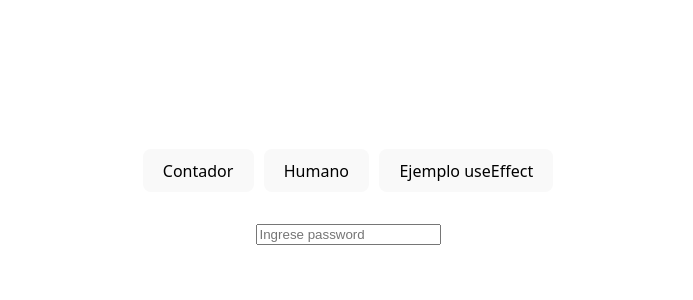
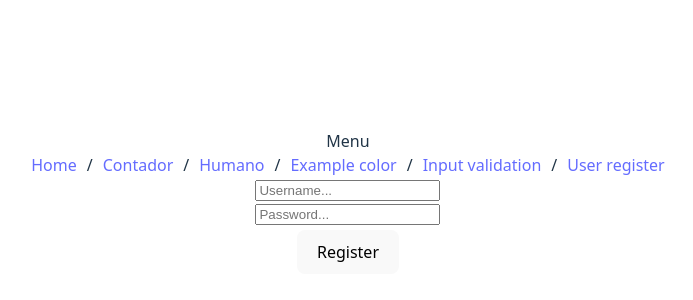
Before and after one commit to jaiminator/prueba-react, a React (Vite) app: page /userRegister in a window 1280 px wide. Shown: the part 196-496 px from the top of the page, without its empty margins (292-985 px from the left). Built offline with nearby package versions, Linux system fonts and the light colour scheme.

Commit message:
React routes & ejercicio registro de usuario

```diff
--- a/package.json
+++ b/package.json
@@ -11,7 +11,8 @@
   },
   "dependencies": {
     "react": "^19.1.0",
-    "react-dom": "^19.1.0"
+    "react-dom": "^19.1.0",
+    "react-router-dom": "^6.30.1"
   },
   "devDependencies": {
     "@eslint/js": "^9.25.0",
--- a/src/App.jsx
+++ b/src/App.jsx
@@ -1,65 +1,30 @@
 import './App.css'
-import Contador from './components/Contador';
-import Titulito from './components/Titulito';
-import Human from './components/Human';
-import { useState, useEffect } from 'react';
-import InputValidation from './components/InputValidation';
+import { BrowserRouter, Route, Routes } from 'react-router-dom'
+import Home from './components/Home'
+import Header from './components/Header'
+import Contador from './components/Contador'
+import Human from './components/Human'
+import ExampleColor from './components/ExampleColor'
+import InputValidation from './components/InputValidation'
+import UserRegister from './components/UserRegister'
 
 function App() {
 
-  // EJERCICIO
-  // Botones: Inicio - Humano
-  // Hacer click en Inicio: muestra Titulito
-  // Hacer click en Humano: muestra humanos
-
-  const humansArray = [
-        {name: "Nico", planet: "Earth", image: "https://photojournal.jpl.nasa.gov/browse/PIA00114.gif"},
-        {name: "Jorge", planet: "Mars", image: "https://styles.redditmedia.com/t5_2qku9/styles/communityIcon_z5gbxg4feoe31.jpg?format=pjpg&s=69cb64628c9f8ee4d2496c4c432a800f59a4bb55"},
-        {name: "Felipe", planet: "Neptune", image: "https://b.thumbs.redditmedia.com/9KPMHfkLV9M3LRTGllY2IYf3vA3lpK8hiyblPFB4Fik.png"},
-    ];
-
-  const [view, setView] = useState("");
-
-  const Example = () => {
-
-    const [favoriteColor, setFavoriteColor] = useState('red');
-    const [test, setTest] = useState(0);
-
-    useEffect(() => {
-        console.log('Se ejecuta el 1er useEffect: componente montado');
-        setTimeout(() => {
-        console.log('Timeout finalizado');
-        setFavoriteColor("yellow");
-        }, 2000);
-    }, []);
-
-    useEffect(()=>{
-        console.log("El color favorito se ha actualizado");
-    }, [favoriteColor])
-
-
-    useEffect(()=>{
-        console.log("test se ha actualizado con :", test);
-    }, [test])
-
-
-    return <h1 onClick={() => setTest(Math.random())}>My Favorite Color is {favoriteColor} - {test}</h1>
-  }
-
-
   return (
     <>
-      <button onClick={() => setView("contador")}>Contador</button>
-      <button onClick={() => setView("humano")}>Humano</button>
-      <button onClick={() => setView("useEffect")}>Ejemplo useEffect</button>
-
-      {view == "contador" && <Contador />}
-      {view == "humano" && humansArray.map((humanElem) => <Human humanProp={humanElem}/>)}
-      {view == "useEffect" && <Example />}
-
-      <br /><br />
-      <InputValidation />
-
+      <div>
+        <BrowserRouter>
+          <Header />
+          <Routes>
+            <Route path='/' element={<Home />} />
+            <Route path='/contador' element={<Contador />} />
+            <Route path='/human' element={<Human />} />
+            <Route path='/exampleColor' element={<ExampleColor />} />
+            <Route path='/inputValidation' element={<InputValidation />} />
+            <Route path='/userRegister' element={<UserRegister />} />
+          </Routes>
+        </BrowserRouter>
+      </div>
     </>
   )
 }
--- a/src/components/Contador.jsx
+++ b/src/components/Contador.jsx
@@ -28,7 +28,7 @@ const Contador = () => {
     return (
         <>
             <h2>Counter: {counter}</h2> {/* Muestra la variable de estado 'counter' por pantalla */}
-            <button style={padding = '10px'} onClick={decrement}>-</button>
+            <button onClick={decrement}>-</button>
             <button onClick={increment}>+</button>
         </>
     )
--- /dev/null
+++ b/src/components/ExampleColor.jsx
@@ -0,0 +1,29 @@
+import { useState, useEffect } from 'react'
+
+const ExampleColor = () => {
+
+    const [favoriteColor, setFavoriteColor] = useState('red');
+    const [test, setTest] = useState(0);
+
+    useEffect(() => {
+        console.log('Se ejecuta el 1er useEffect: componente montado');
+        setTimeout(() => {
+        console.log('Timeout finalizado');
+        setFavoriteColor("yellow");
+        }, 2000);
+    }, []);
+
+    useEffect(()=>{
+        console.log("El color favorito se ha actualizado");
+    }, [favoriteColor])
+
+
+    useEffect(()=>{
+        console.log("test se ha actualizado con :", test);
+    }, [test])
+
+
+    return <h1 onClick={() => setTest(Math.random())}>My Favorite Color is {favoriteColor} - {test}</h1>
+}
+
+export default ExampleColor
--- /dev/null
+++ b/src/components/Header.jsx
@@ -0,0 +1,44 @@
+import { Link } from "react-router-dom"
+
+const Header = () => {
+
+  const separador = {
+    padding: '10px'
+  }
+
+  return (
+    <nav>
+      <span>
+        Menu
+      </span>
+      <div>
+        <span style={separador}>
+          <Link to="/">Home</Link>
+        </span>
+        /
+        <span style={separador}>
+          <Link to="/contador">Contador</Link>
+        </span>
+        /
+        <span style={separador}>
+          <Link to="/human">Humano</Link>
+        </span>
+        /
+        <span style={separador}>
+          <Link to="/exampleColor">Example color</Link>
+        </span>
+        /
+        <span style={separador}>
+          <Link to="/inputValidation">Input validation</Link>
+        </span>
+        /
+        <span style={separador}>
+          <Link to="/userRegister">User register</Link>
+        </span>
+
+      </div>
+    </nav>
+  )
+}
+
+export default Header
--- /dev/null
+++ b/src/components/Home.jsx
@@ -0,0 +1,7 @@
+const Home = () => {
+  return (
+    <div>Home</div>
+  )
+}
+
+export default Home
--- a/src/components/Human.jsx
+++ b/src/components/Human.jsx
@@ -1,10 +1,16 @@
-const Human = ({ humanProp }) => {
+const Human = ({ humansProp }) => {
+
+    const humansArray = [
+            {name: "Nico", planet: "Earth", image: "https://photojournal.jpl.nasa.gov/browse/PIA00114.gif"},
+            {name: "Jorge", planet: "Mars", image: "https://styles.redditmedia.com/t5_2qku9/styles/communityIcon_z5gbxg4feoe31.jpg?format=pjpg&s=69cb64628c9f8ee4d2496c4c432a800f59a4bb55"},
+            {name: "Felipe", planet: "Neptune", image: "https://b.thumbs.redditmedia.com/9KPMHfkLV9M3LRTGllY2IYf3vA3lpK8hiyblPFB4Fik.png"},
+        ];
 
     return (
         <>
             <div>
-                <div><b>Name: </b>{humanProp.name} -- <b>Planet: </b> {humanProp.planet}</div>
-                <div><img src={humanProp.image}/></div>
+                <div><b>Name: </b>{humansArray.name} -- <b>Planet: </b> {humansArray.planet}</div>
+                <div><img src={humansArray.image}/></div>
                 <hr />
             </div>
         </>
--- /dev/null
+++ b/src/components/UserRegister.jsx
@@ -0,0 +1,46 @@
+import { useState } from 'react'
+import { useNavigate } from 'react-router-dom';
+
+// Formulario de registro básico de un usuario
+// que al completarse los datos se guarden en
+// el localStorage dentro de un objeto 'user'
+// BONUS: que te envíe al componente 'Home' usando useNavigate()
+
+const UserRegister = () => {
+
+    const navigate = useNavigate();
+
+    const [username, setUsername] = useState("");
+    const [password, setPassword] = useState("");
+
+    const usernameChange = (event) => {
+        setUsername(event.target.value);
+    };
+    const passwordChange = (event) => {
+        setPassword(event.target.value);
+    };
+
+    const sendRegister = () => {
+
+        const user = {
+            username: username,
+            password: password
+        }
+
+        localStorage.setItem("user", JSON.stringify(user));
+        navigate('/');
+
+    }
+
+  return (
+
+    <>
+        <input onChange={usernameChange} type="text" placeholder="Username..."/><br />
+        <input onChange={passwordChange} type="password" placeholder="Password..."/><br />
+        <button onClick={sendRegister}>Register</button>
+    </>
+
+  )
+}
+
+export default UserRegister
```
Also changed, not shown: 1 other file (tests, documents, lock files or other folders).
